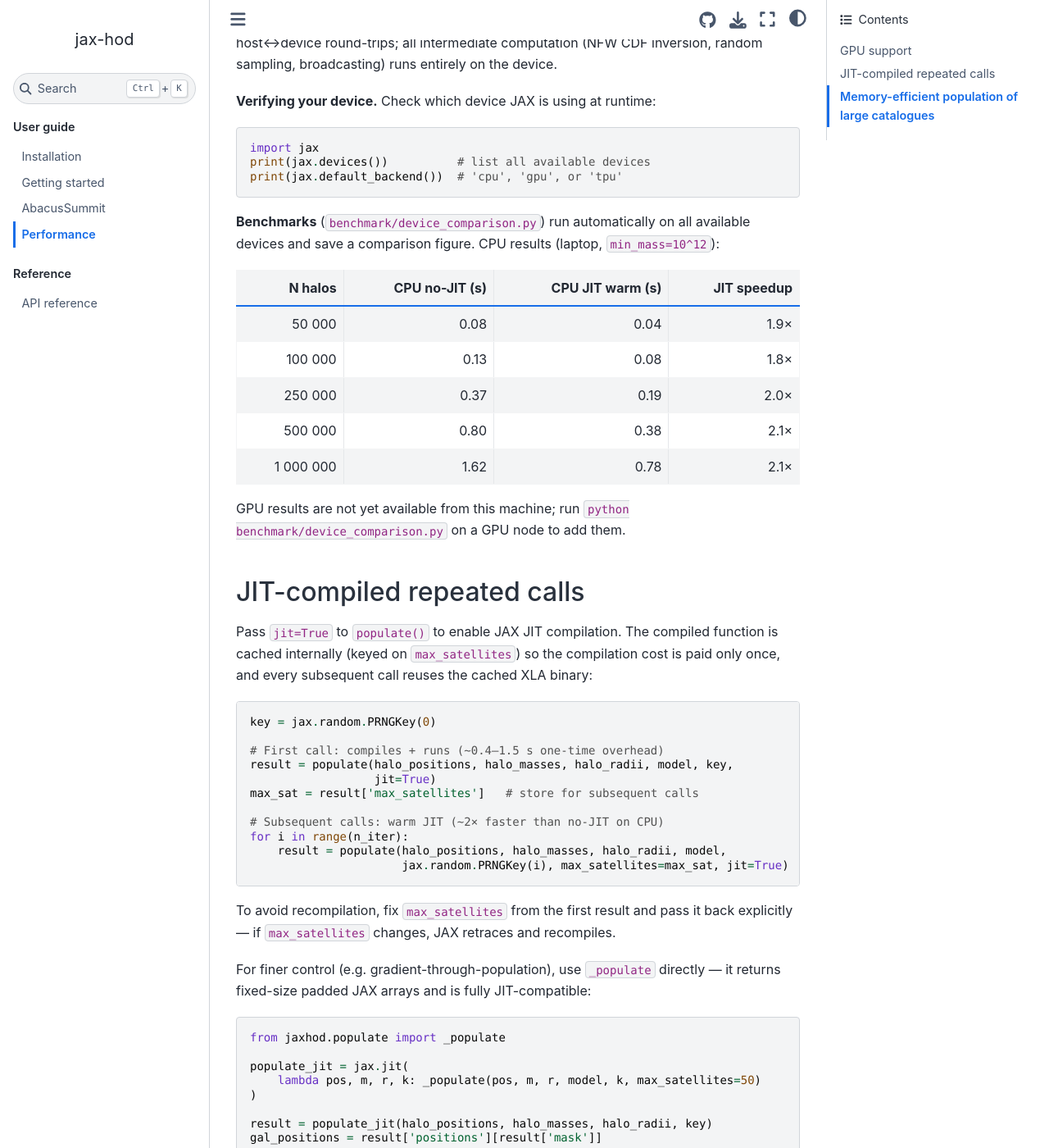
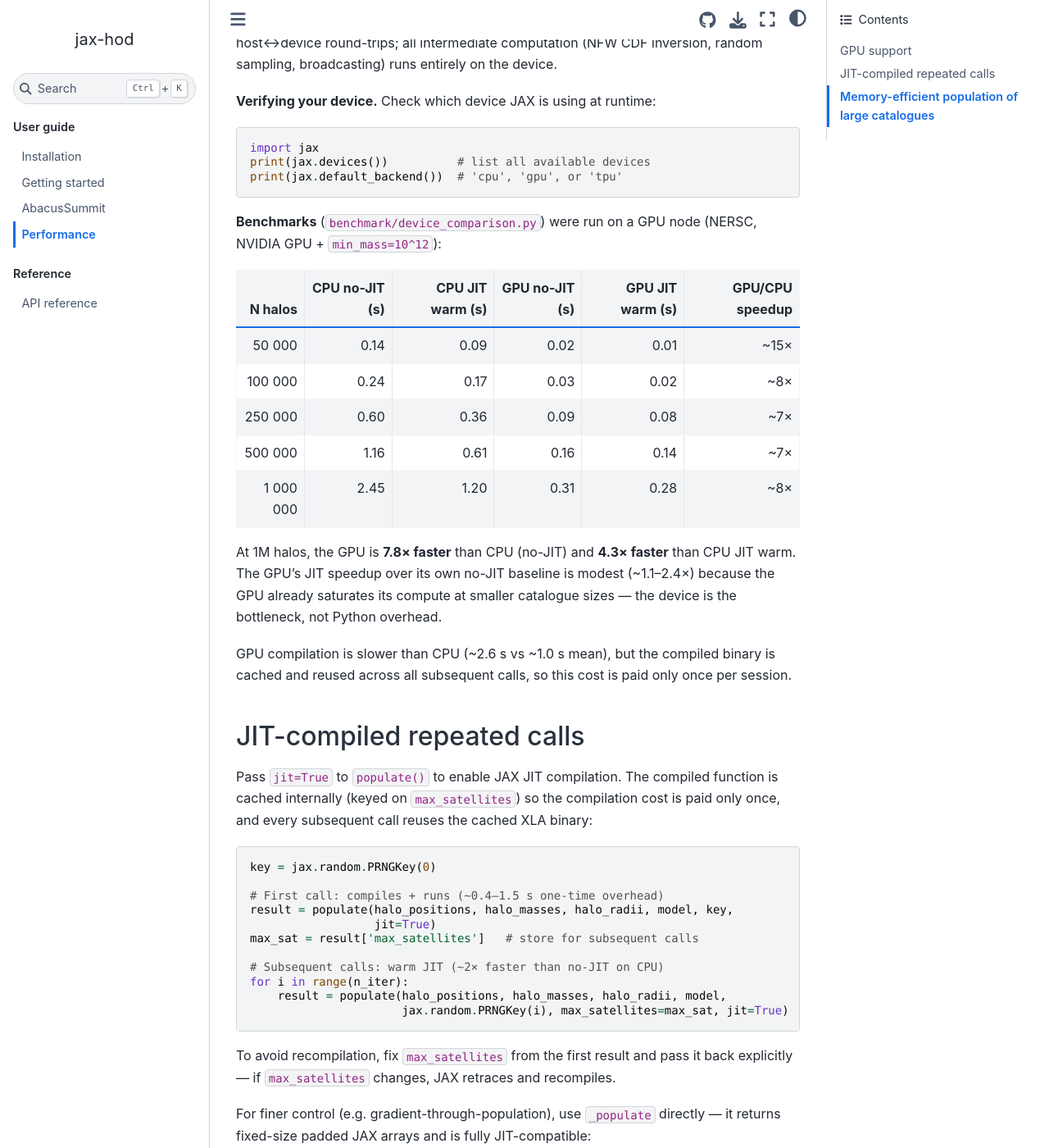
Before and after one commit to epaillas/jax-hod, a Sphinx documentation site: the page built from docs/performance.md, in a window 1280 px wide and 1400 px high, scrolled down 632 px. Shown: the whole window at 82% size. Built offline with Sphinx 7.4.7 and the Sphinx Book theme 1.1.4, drawn with Linux system fonts in a browser that asks for light colours.

Commit message:
Update performance.md with real GPU benchmark results
Numbers from a NERSC GPU node (NVIDIA GPU):
- GPU is 7.8× faster than CPU no-JIT at 1M halos
- GPU is 4.3× faster than CPU JIT warm at 1M halos
- GPU JIT speedup over its own no-JIT baseline is modest (~1.1–2.4×)
  because compute saturates quickly; main gain comes from device parallelism
- GPU compile cost ~2.6 s mean (vs ~1.0 s on CPU), paid once per session

````diff
--- a/docs/performance.md
+++ b/docs/performance.md
@@ -37,20 +37,25 @@ print(jax.devices())          # list all available devices
 print(jax.default_backend())  # 'cpu', 'gpu', or 'tpu'
 ```
 
-**Benchmarks** (`benchmark/device_comparison.py`) run automatically on all
-available devices and save a comparison figure.  CPU results (laptop,
-`min_mass=10^12`):
+**Benchmarks** (`benchmark/device_comparison.py`) were run on a GPU node
+(NERSC, NVIDIA GPU + `min_mass=10^12`):
 
-| N halos  | CPU no-JIT (s) | CPU JIT warm (s) | JIT speedup |
-|---------:|---------------:|-----------------:|------------:|
-|   50 000 |           0.08 |             0.04 |        1.9× |
-|  100 000 |           0.13 |             0.08 |        1.8× |
-|  250 000 |           0.37 |             0.19 |        2.0× |
-|  500 000 |           0.80 |             0.38 |        2.1× |
-|1 000 000 |           1.62 |             0.78 |        2.1× |
+| N halos  | CPU no-JIT (s) | CPU JIT warm (s) | GPU no-JIT (s) | GPU JIT warm (s) | GPU/CPU speedup |
+|---------:|---------------:|-----------------:|---------------:|-----------------:|----------------:|
+|   50 000 |           0.14 |             0.09 |           0.02 |             0.01 |            ~15× |
+|  100 000 |           0.24 |             0.17 |           0.03 |             0.02 |             ~8× |
+|  250 000 |           0.60 |             0.36 |           0.09 |             0.08 |             ~7× |
+|  500 000 |           1.16 |             0.61 |           0.16 |             0.14 |             ~7× |
+|1 000 000 |           2.45 |             1.20 |           0.31 |             0.28 |             ~8× |
 
-GPU results are not yet available from this machine; run
-`python benchmark/device_comparison.py` on a GPU node to add them.
+At 1M halos, the GPU is **7.8× faster** than CPU (no-JIT) and **4.3× faster**
+than CPU JIT warm.  The GPU's JIT speedup over its own no-JIT baseline is
+modest (~1.1–2.4×) because the GPU already saturates its compute at smaller
+catalogue sizes — the device is the bottleneck, not Python overhead.
+
+GPU compilation is slower than CPU (~2.6 s vs ~1.0 s mean), but the
+compiled binary is cached and reused across all subsequent calls, so this
+cost is paid only once per session.
 
 ## JIT-compiled repeated calls
 
````
